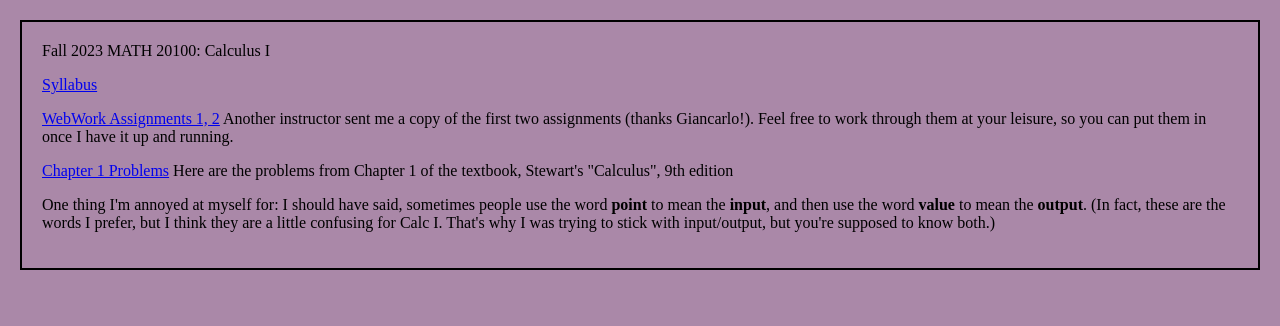
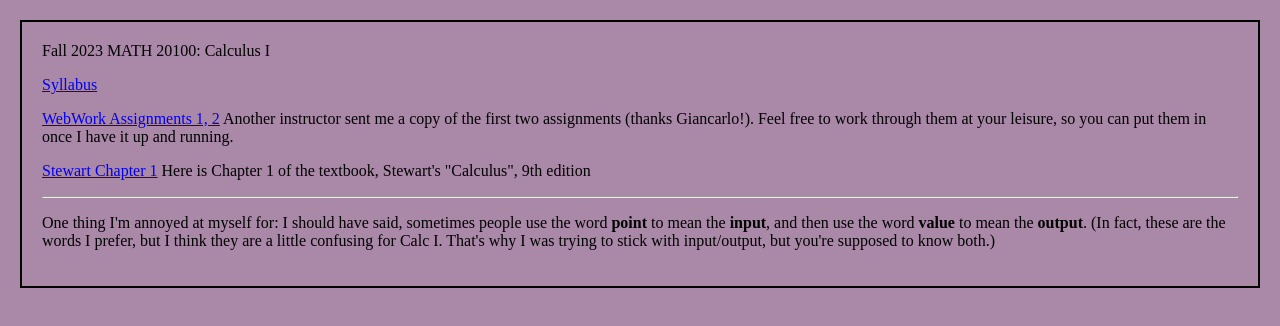
Before and after one commit to RyanUtke/ryanutke.github.io, a plain HTML site: page teaching.html in a window 1280 px wide. Drawn offline with Linux system fonts and the light colour scheme.

Commit message:
Update teaching.html

```diff
--- a/teaching.html
+++ b/teaching.html
@@ -40,9 +40,11 @@ Another instructor sent me a copy of the first two assignments (thanks Giancarlo
 </p>
 
 <p>
-<a href="StewartCh1Problems.pdf">Chapter 1 Problems</a>
-Here are the problems from Chapter 1 of the textbook, Stewart's "Calculus", 9th edition
+<a href="StewartCh1.pdf">Stewart Chapter 1</a>
+Here is Chapter 1 of the textbook, Stewart's "Calculus", 9th edition
 </p>
+
+<hr>
 
 <p>
 One thing I'm annoyed at myself for: I should have said, sometimes people use the word <b>point</b> to mean the <b>input</b>, and then use the word <b>value</b> to mean the <b>output</b>. (In fact, these are the words I prefer, but I think they are a little confusing for Calc I. That's why I was trying to stick with input/output, but you're supposed to know both.)
```
